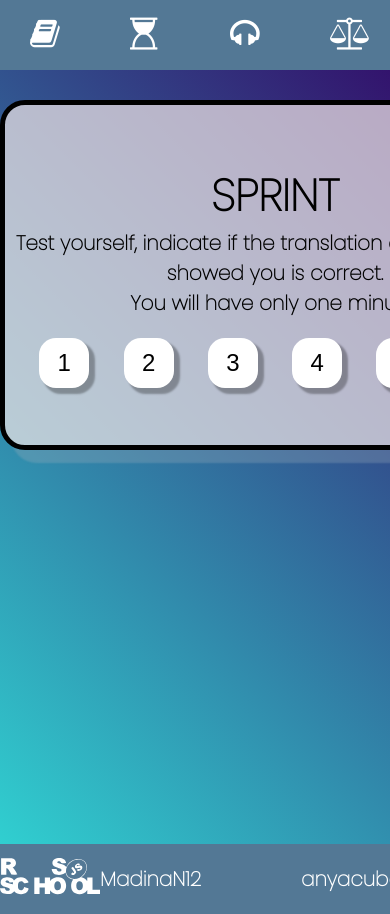
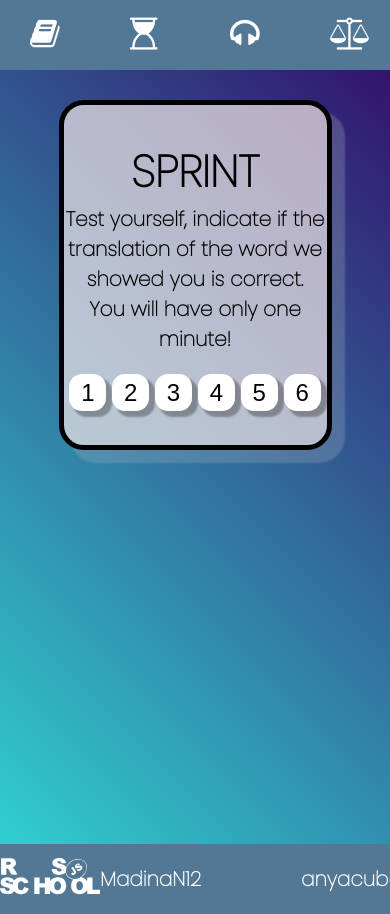
Before and after one commit to Sem-Chehovich/rslang, a React (Create React App) app in the folder my-app/: page /game in a window 390 px wide. Shown: the top 914 px of the page. Built offline with nearby package versions, Linux system fonts and the light colour scheme.

Commit message:
feat: add adaptive to Sprint game

```diff
--- a/my-app/src/sprint-game/sprintCategories/categoryPage.css
+++ b/my-app/src/sprint-game/sprintCategories/categoryPage.css
@@ -4,7 +4,7 @@
 }
 
 .game-categories__box {
-  width: 550px;
+  max-width: 550px;
   height: 350px;
   display: flex;
   justify-content: center;
@@ -35,11 +35,11 @@
   width: 50px;
   height: 50px;
   background-color: white;
-  border-radius: 17px;
+  border-radius: 35%;
   border: none;
   cursor: pointer;
-  transition: .4s;
-  box-shadow: 5px 5px 2px 1px rgba(0, 0, 0, .3);
+  transition: 0.4s;
+  box-shadow: 5px 5px 2px 1px rgba(0, 0, 0, 0.3);
   font-size: 24px;
   cursor: pointer;
 }
@@ -75,3 +75,15 @@
   transition: 0.3s;
   margin: 0px auto;
 }
+
+@media screen and (max-width: 650px) {
+  .game-categories__box {
+    width: 70%;
+    height: 350px;
+  }
+
+  .sprint-categories__btn {
+    width: 37px;
+    height: 37px;
+  }
+}
--- a/my-app/src/sprint-game/sprintQuiz/Sprint.css
+++ b/my-app/src/sprint-game/sprintQuiz/Sprint.css
@@ -64,7 +64,7 @@
   flex-direction: column;
   align-items: center;
   color: black;
-  width: 600px;
+  max-width: 600px;
   margin: 0 auto;
 }
 
@@ -134,9 +134,9 @@
 }
 
 .answer-btn {
-  width: 190px;
+  max-width: 150px;
   padding: 16px 20px;
-  font-size: 32px;
+  font-size: 23px;
   border: none;
   border-radius: 10px;
   color: #ffffff;
@@ -173,3 +173,15 @@
   border-radius: 50%;
   background-color: #fff;
 }
+
+@media screen and (max-width: 700px) {
+  .game-box {
+    width: 90%;
+    margin: 0 20px;
+  }
+
+  .pokemon {
+    width: 70px;
+    height: 70px;
+  }
+}
--- a/my-app/src/sprint-game/sprintQuiz/Sprint.tsx
+++ b/my-app/src/sprint-game/sprintQuiz/Sprint.tsx
@@ -71,14 +71,13 @@ const Sprint: React.FC = () => {
   const [randAns, setRandAns] = useState(0);
 
   useEffect(() => {
-    setResults([]);
     if (pagePath !== 'game-page') {
       navigate('/game');
     }
-  }, []);
+  }, [pagePath]);
 
   let timerId = setTimeout(() => {
-    clearWords([]);
+    //clearWords([]);
     setResults([]);
     setGameOver(true);
   }, 60000);
--- a/my-app/src/sprint-game/sprintResults/sprintResults.css
+++ b/my-app/src/sprint-game/sprintResults/sprintResults.css
@@ -40,3 +40,30 @@
 .wrong-ans-icon {
   background-image: url("../../assets/svg/wrong-ans.svg");
 }
+
+@media screen and (max-width: 1200px) {
+  .sprint-results {
+    height: 90%;
+    width: 90%;
+  }
+
+  .sprint-results {
+    font-size: 23px;
+  }
+
+  .sprint-results__btn {
+    width: 20px;
+    height: 20px;
+  }
+}
+
+@media screen and (max-width: 610px) {
+  .sprint-results {
+    height: 90%;
+    width: 90%;
+  }
+
+  .sprint-results {
+    font-size: 15px;
+  }
+}
```
